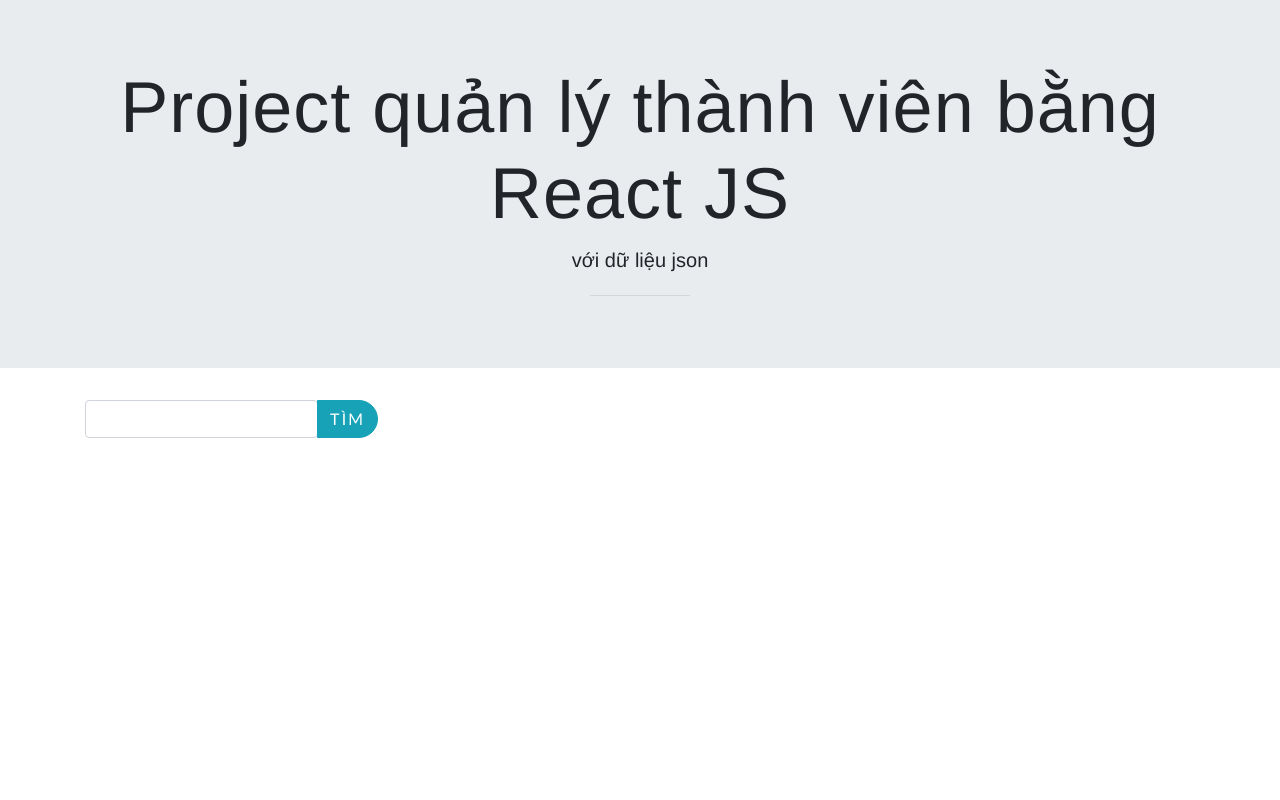
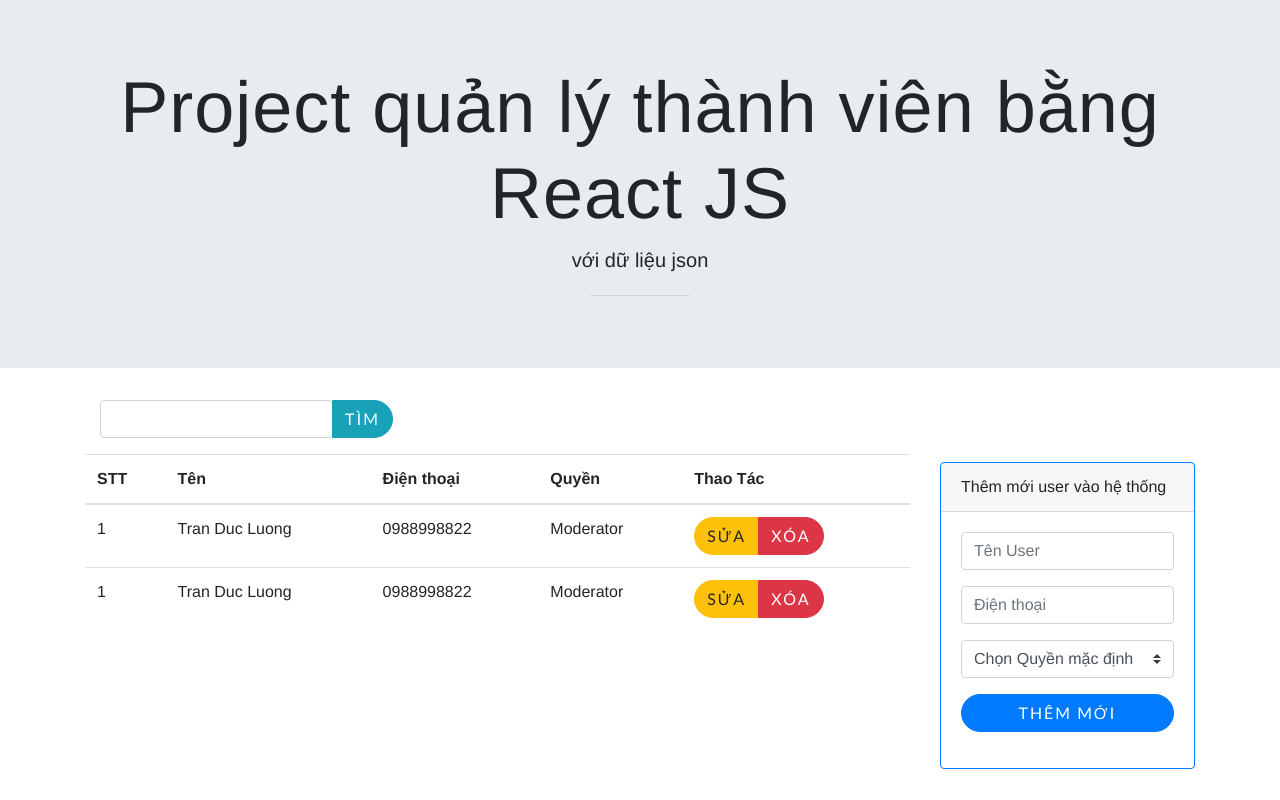
Before and after one commit to cofeciao/react-form-edit, a React (Create React App) app: page / in a window 1280 px wide. Built offline with nearby package versions, Linux system fonts and the light colour scheme; a web font is replaced by a local one.

Commit message:
code upload

```diff
--- /dev/null
+++ b/src/component/AddUser.js
@@ -0,0 +1,34 @@
+import React, {Component} from 'react';
+
+class AddUser extends Component {
+    render() {
+        return (
+            <div className="col-3">
+                <div className="card border-primary mb-3 mt-2">
+                    <div className="card-header">Thêm mới user vào hệ thống</div>
+                    <div className="card-body text-primary">
+                        <div className="form-group">
+                            <input type="text" className="form-control" placeholder="Tên User"/>
+                        </div>
+                        <div className="form-group">
+                            <input type="text" className="form-control" placeholder="Điện thoại"/>
+                        </div>
+                        <div className="form-group">
+                            <select className="custom-select">
+                                <option value>Chọn Quyền mặc định</option>
+                                <option value="1">Admin</option>
+                                <option value="2">Moderator</option>
+                                <option value="3">Normal</option>
+                            </select>
+                        </div>
+                        <div className="form-group">
+                            <div className="btn btn-block btn-primary">Thêm mới</div>
+                        </div>
+                    </div>
+                </div>
+            </div>
+        );
+    }
+}
+
+export default AddUser;
--- a/src/component/App.js
+++ b/src/component/App.js
@@ -3,15 +3,17 @@
 import Header from './Header';
 import Search from "./Search";
 import DataTable from "./DataTable";
-
+import AddUser from "./AddUser";
 function App() {
   return (
-    <div className="App">
+    <div>
       <Header></Header>
         <div className="searchForm">
             <div className="container">
                 <div className="row">
                     <Search></Search>
+                    <DataTable></DataTable>
+                    <AddUser></AddUser>
                 </div>
             </div>
         </div>
--- a/src/component/DataTable.js
+++ b/src/component/DataTable.js
@@ -4,6 +4,7 @@
     render() {
         return (
             <div className="col-9">
+                <table className="table table-stripped table-hover">
                 <thead>
                     <tr>
                         <th>STT</th>
@@ -21,12 +22,25 @@
                     <td>Moderator</td>
                     <td>
                         <div className="btn-group">
-                            <div className="btn btn-warning sua"><i className="fa fa-edit" /> Sua</div>
-                            <div className="btn btn-warning xoa"><i className="fa fa-delete" /> Xoa</div>
+                            <div className="btn btn-warning sua"><i className="fa fa-edit" /> Sửa</div>
+                            <div className="btn btn-danger xoa"><i className="fa fa-delete" /> Xóa</div>
+                        </div>
+                    </td>
+                </tr>
+                <tr>
+                    <td>1</td>
+                    <td>Tran Duc Luong</td>
+                    <td>0988998822</td>
+                    <td>Moderator</td>
+                    <td>
+                        <div className="btn-group">
+                            <div className="btn btn-warning sua"><i className="fa fa-edit" /> Sửa</div>
+                            <div className="btn btn-danger xoa"><i className="fa fa-delete" /> Xóa</div>
                         </div>
                     </td>
                 </tr>
                 </tbody>
+                </table>
             </div>
         );
     }
--- a/src/component/Search.js
+++ b/src/component/Search.js
@@ -1,18 +1,26 @@
 import React, {Component} from 'react';
 
 class Search extends Component {
+    constructor(props) {
+        super(props);
+        this.state = {
+
+        }
+    }
+    template = '<div >'
+
     render() {
         return (
-            <div>
                 <div className="col-12">
-                    <div className="form-group">
-                        <div className="btn-group">
-                            <input type="text" className="form-control"/>
-                            <div className="btn btn-info">Tìm</div>
+                    <div className="col-6">
+                        <div className="form-group">
+                            <div className="btn-group">
+                                <input type="text" className="form-control"/>
+                                <div className="btn btn-info">Tìm</div>
+                            </div>
                         </div>
                     </div>
                 </div>
-            </div>
         );
     }
 }
```
